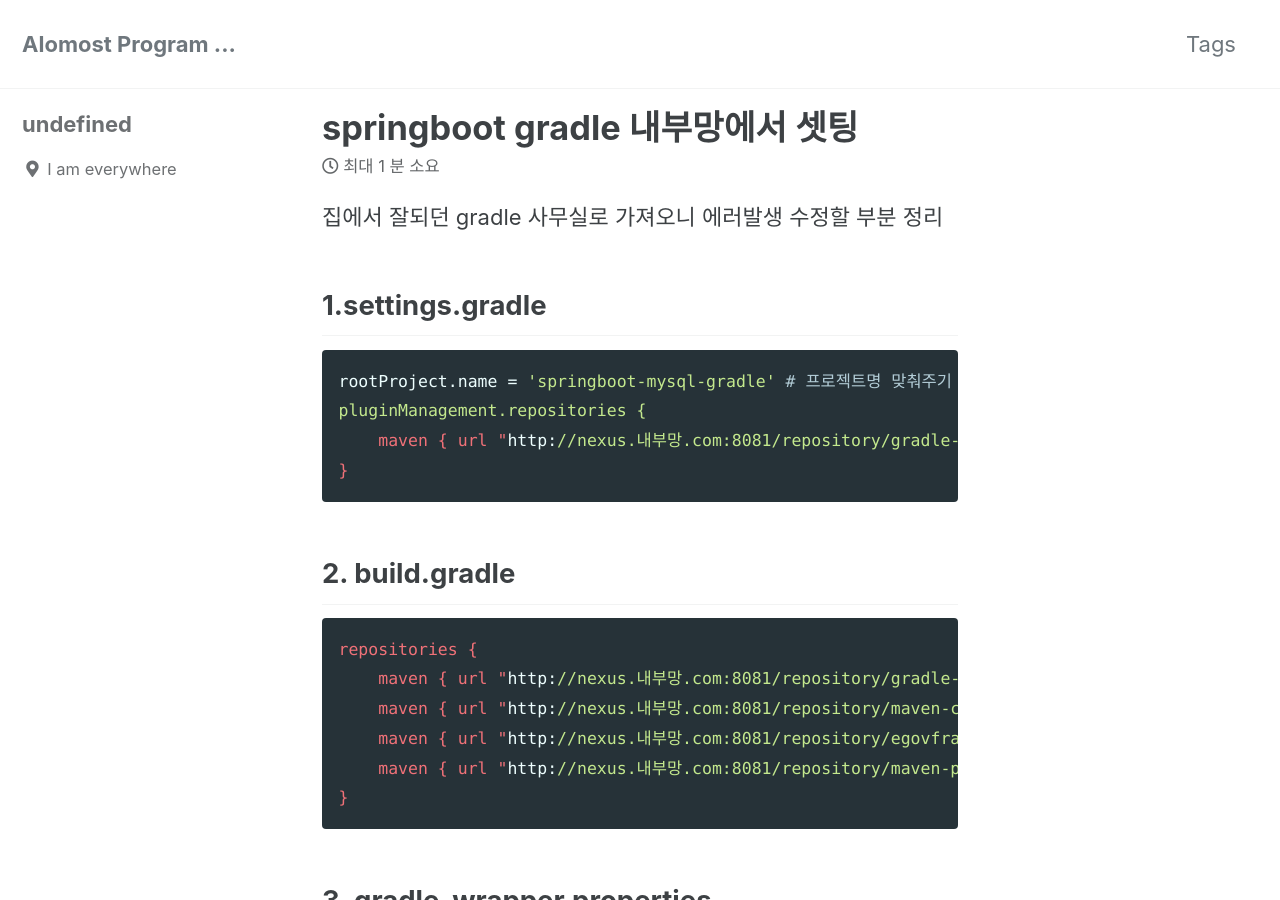
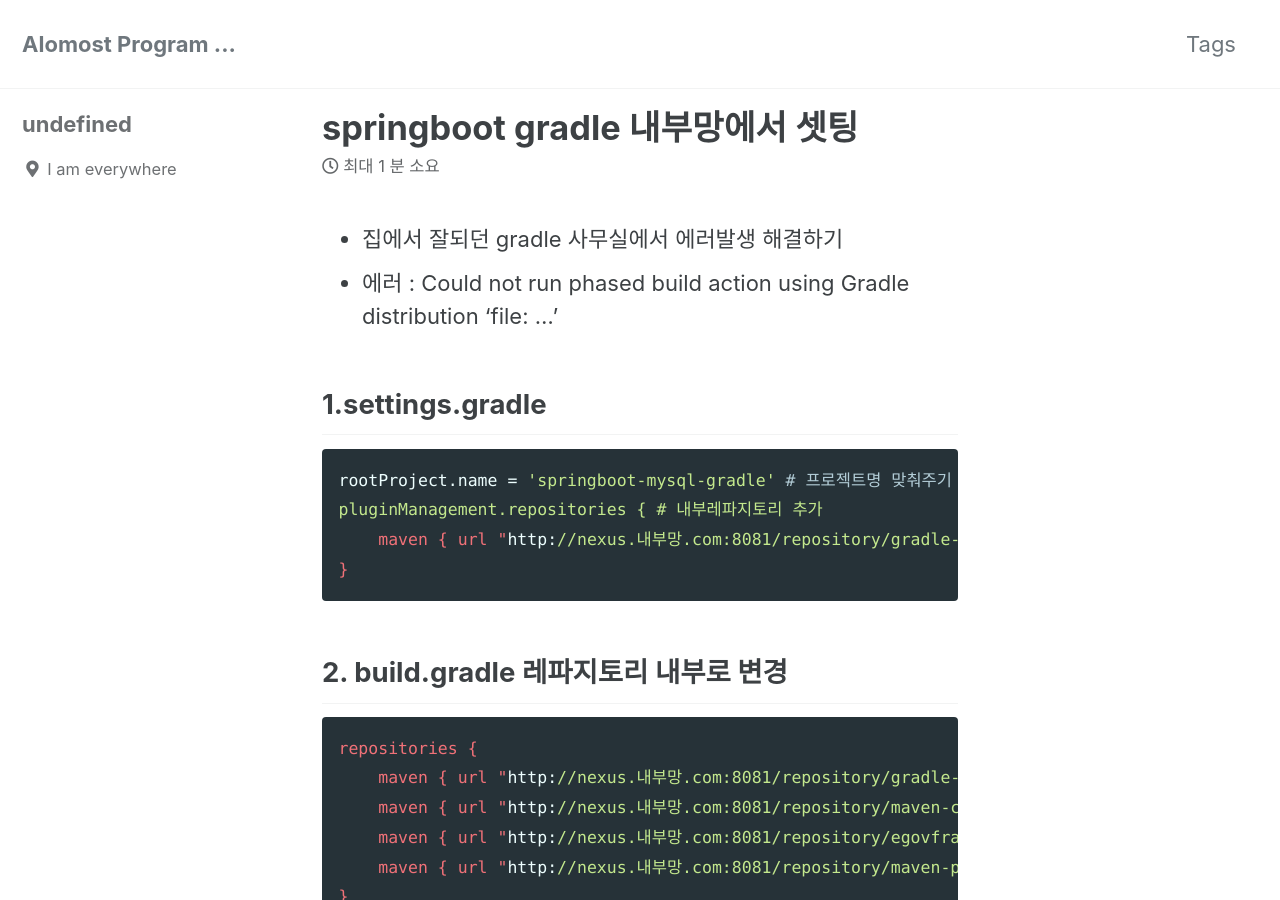
Before and after one commit to Jn22L/jn22l.github.io, a Jekyll site: the page built from _posts/2020-11-16-sts-gradle사내설정.md, in a window 1280 px wide and 900 px high. Built offline with Jekyll 4.4.1, drawn with Linux system fonts in a browser that asks for light colours; cached includes are drawn as plain includes.

Commit message:
Update 2020-11-16-sts-gradle사내설정.md

````diff
--- a/_posts/2020-11-16-sts-gradle사내설정.md
+++ b/_posts/2020-11-16-sts-gradle사내설정.md
@@ -3,18 +3,18 @@ title: "springboot gradle 내부망에서 셋팅"
 date: 2020-11-16 11:44:00 -0600
 tags: springboot mysql mariadb gradle
 ---
-집에서 잘되던 gradle 사무실로 가져오니 에러발생
-수정할 부분 정리
+* 집에서 잘되던 gradle 사무실에서 에러발생 해결하기
+* 에러 : Could not run phased build action using Gradle distribution 'file: ...'
 
 ## 1.settings.gradle
 ```properties
 rootProject.name = 'springboot-mysql-gradle' # 프로젝트명 맞춰주기
-pluginManagement.repositories {
+pluginManagement.repositories { # 내부레파지토리 추가
     maven { url "http://nexus.내부망.com:8081/repository/gradle-m2/" }
 }
 ```
 
-## 2. build.gradle
+## 2. build.gradle 레파지토리 내부로 변경
 ```properties
 repositories {
     maven { url "http://nexus.내부망.com:8081/repository/gradle-m2/" }
````
